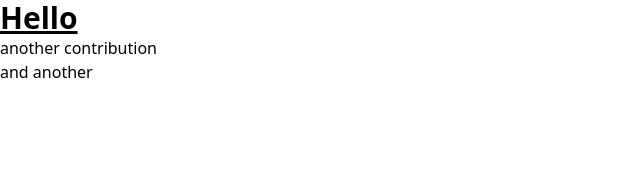
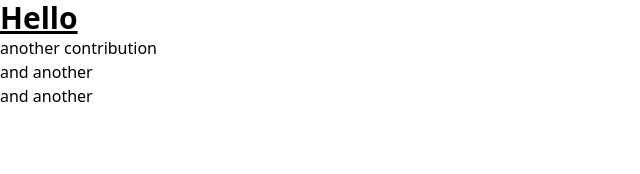
Before and after one commit to rudrakshSoni-dev/prompt-bank, a Next.js app: page / in a window 1280 px wide. Shown: the top 174 px of the page, without its empty margins (0-640 px from the left). Built offline with nearby package versions, Linux system fonts and the light colour scheme.

Commit message:
added new

```diff
--- a/src/app/page.js
+++ b/src/app/page.js
@@ -8,6 +8,7 @@ export default function Home() {
     </h1>
     <h2>another contribution</h2>
     <h3>and another</h3>
+    <h4>and another</h4>
   </>
 
   )
```
